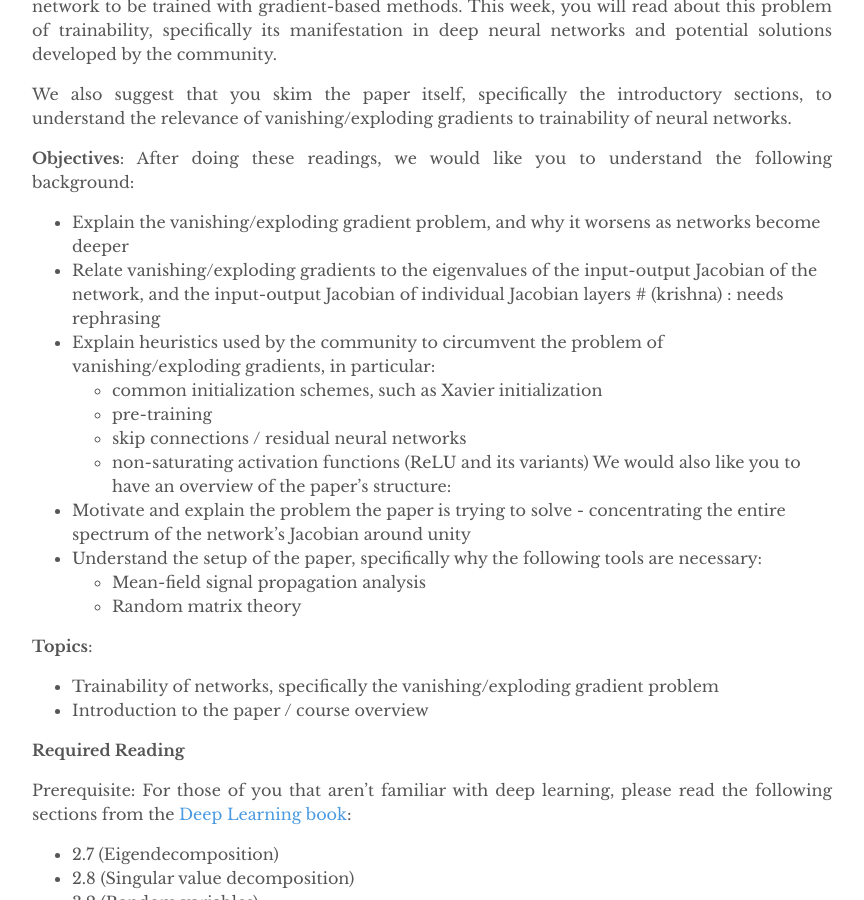
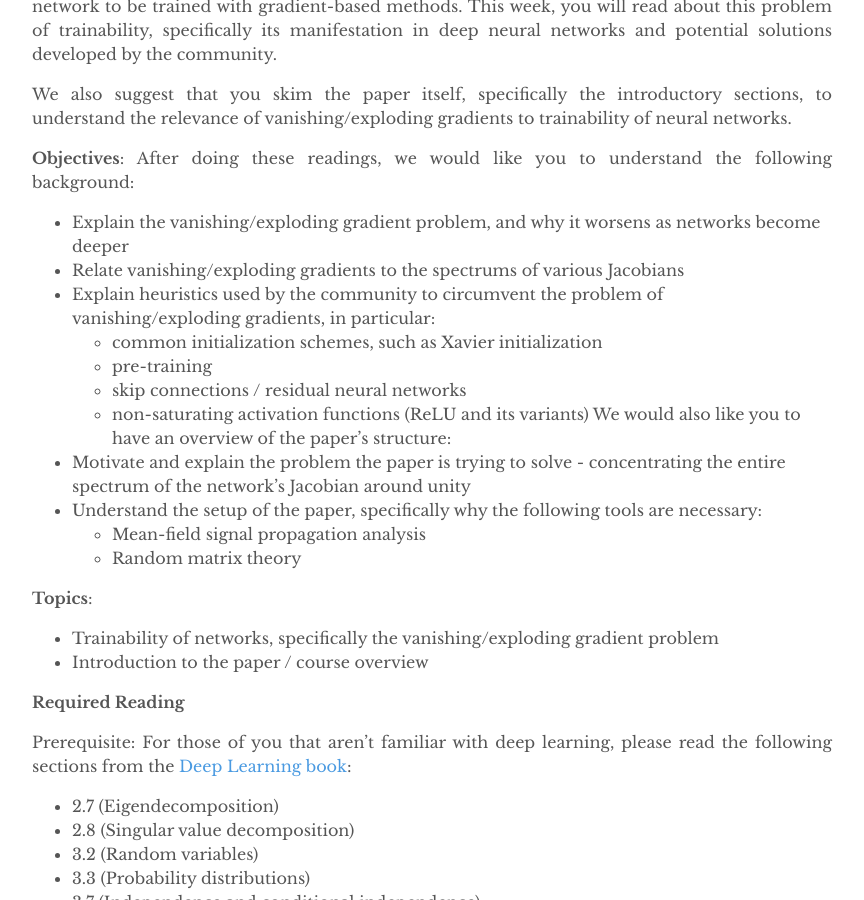
Before and after one commit to depthfirstlearning/depthfirstlearning.com, a Jekyll site: the page built from _posts/2020-01-01-Resurrecting-Sigmoid.markdown, in a window 1280 px wide and 900 px high, scrolled down 2010 px. Shown: the whole window, without its empty margins (208-1072 px from the left). Built offline with Jekyll 4.4.1, drawn with Linux system fonts in a browser that asks for light colours; formulas are drawn with MathJax 3.

Commit message:
address jacobian rephrase

```diff
--- a/_posts/2020-01-01-Resurrecting-Sigmoid.markdown
+++ b/_posts/2020-01-01-Resurrecting-Sigmoid.markdown
@@ -59,7 +59,7 @@
 **Objectives**:
 After doing these readings, we would like you to understand the following background:
 - Explain the vanishing/exploding gradient problem, and why it worsens as networks become deeper
-- Relate vanishing/exploding gradients to the eigenvalues of the input-output Jacobian of the network, and the input-output Jacobian of individual Jacobian layers  # (krishna) : needs rephrasing
+- Relate vanishing/exploding gradients to the spectrums of various Jacobians
 - Explain heuristics used by the community to circumvent the problem of vanishing/exploding gradients, in particular:
   - common initialization schemes, such as Xavier initialization
   - pre-training
```
